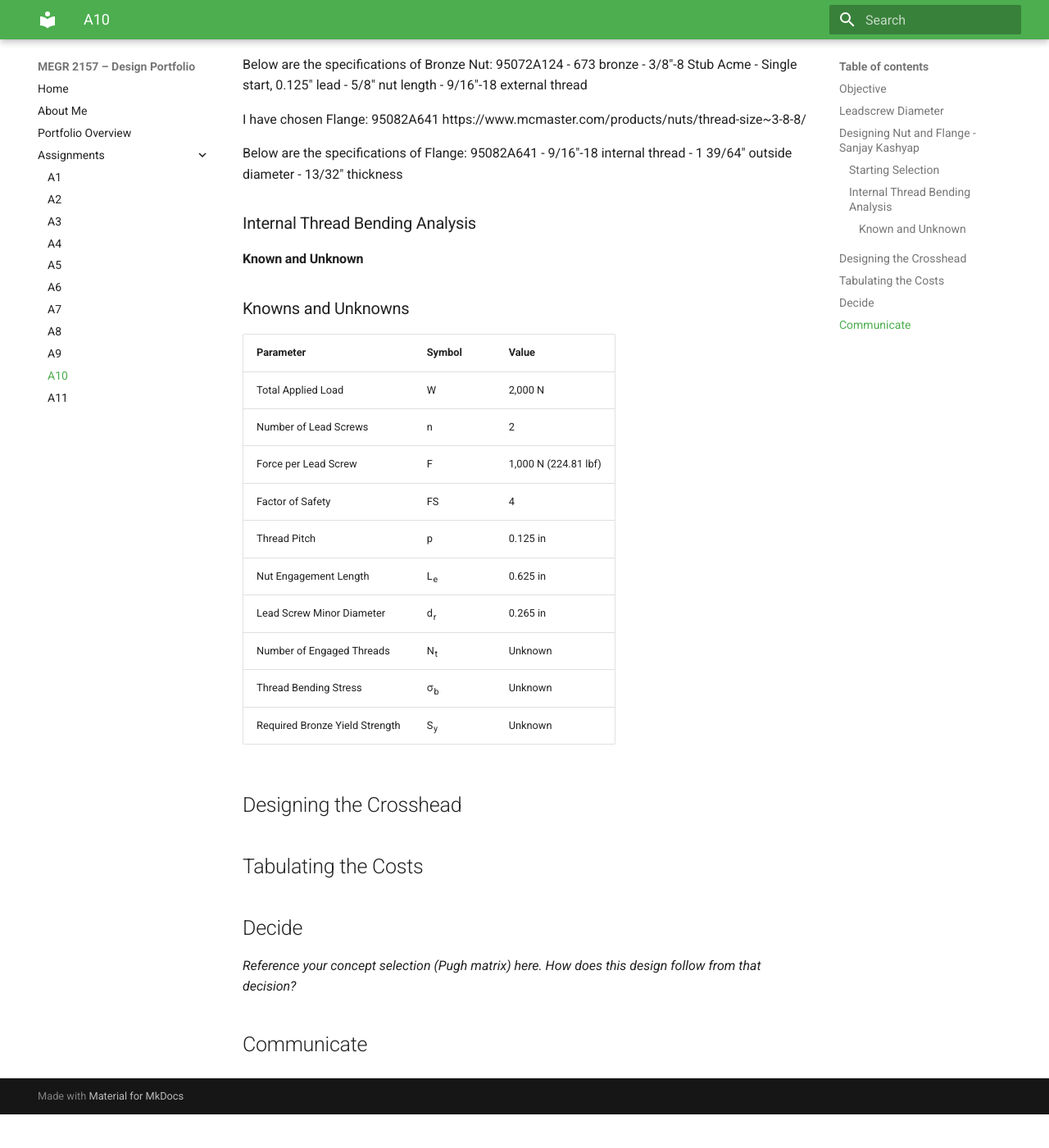
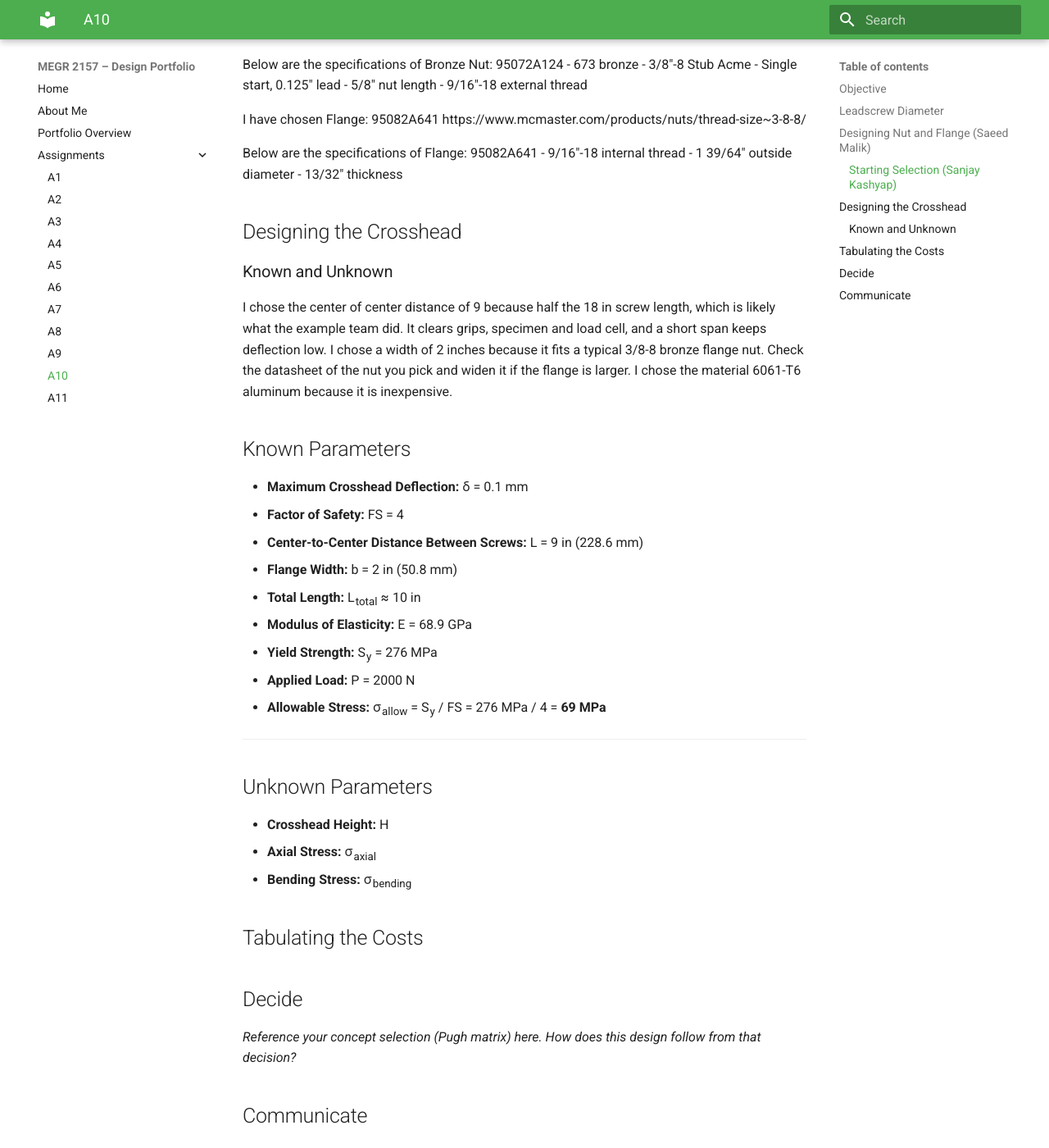
Before and after one commit to SanjayKashyap24/design-projects-portfolio, an MkDocs documentation site: the page built from docs/assignments/A10/index.md, in a window 1280 px wide and 1400 px high, scrolled down 1381 px. Shown: the whole window at 82% size. Built offline with MkDocs 1.6.1 and Material for MkDocs 9.7.7, drawn with Linux system fonts in a browser that asks for light colours; before the commit the page ends 2740 px from its top, so only the background shows below that; some of the changed text lies outside the part shown.

Commit message:
Update authors and section titles in index.md

```diff
--- a/docs/assignments/A10/index.md
+++ b/docs/assignments/A10/index.md
@@ -12,9 +12,9 @@ Design and build a mechanically driven tensile tester capable of applying up to
 
 ## Leadscrew Diameter
 
-## Designing Nut and Flange - Sanjay Kashyap
+## Designing Nut and Flange (Saeed Malik)
 
-### Starting Selection
+### Starting Selection (Sanjay Kashyap)
 
  My teammate's lead screw selection is:
 - Thread type: Acme
@@ -44,78 +44,79 @@ Below are the specifications of Flange: 95082A641
 - 1 39/64" outside diameter
 - 13/32" thickness
 
-### Internal Thread Bending Analysis
 
-#### Known and Unknown
+## Designing the Crosshead
 
-<h3>Knowns and Unknowns</h3>
+### Known and Unknown
 
-<table>
-  <thead>
-    <tr>
-      <th>Parameter</th>
-      <th>Symbol</th>
-      <th>Value</th>
-    </tr>
-  </thead>
-  <tbody>
-    <tr>
-      <td>Total Applied Load</td>
-      <td>W</td>
-      <td>2,000 N</td>
-    </tr>
-    <tr>
-      <td>Number of Lead Screws</td>
-      <td>n</td>
-      <td>2</td>
-    </tr>
-    <tr>
-      <td>Force per Lead Screw</td>
-      <td>F</td>
-      <td>1,000 N (224.81 lbf)</td>
-    </tr>
-    <tr>
-      <td>Factor of Safety</td>
-      <td>FS</td>
-      <td>4</td>
-    </tr>
-    <tr>
-      <td>Thread Pitch</td>
-      <td>p</td>
-      <td>0.125 in</td>
-    </tr>
-    <tr>
-      <td>Nut Engagement Length</td>
-      <td>L<sub>e</sub></td>
-      <td>0.625 in</td>
-    </tr>
-    <tr>
-      <td>Lead Screw Minor Diameter</td>
-      <td>d<sub>r</sub></td>
-      <td>0.265 in</td>
-    </tr>
-    <tr>
-      <td>Number of Engaged Threads</td>
-      <td>N<sub>t</sub></td>
-      <td>Unknown</td>
-    </tr>
-    <tr>
-      <td>Thread Bending Stress</td>
-      <td>&sigma;<sub>b</sub></td>
-      <td>Unknown</td>
-    </tr>
-    <tr>
-      <td>Required Bronze Yield Strength</td>
-      <td>S<sub>y</sub></td>
-      <td>Unknown</td>
-    </tr>
-  </tbody>
-</table>
+I chose the center of center distance of 9 because half the 18 in screw length, which is likely what the example team did. It clears grips, specimen and load cell, and a short span keeps deflection low. I chose a width of 2 inches because it fits a typical 3/8-8 bronze flange nut. Check the datasheet of the nut you pick and widen it if the flange is larger. I chose the material 6061-T6 aluminum because it is inexpensive.
 
-###
+<h2>Known Parameters</h2>
+
+<ul>
+  <li>
+    <strong>Maximum Crosshead Deflection:</strong>
+    &delta; = 0.1 mm
+  </li>
+  <li>
+    <strong>Factor of Safety:</strong>
+    FS = 4
+  </li>
+  <li>
+    <strong>Center-to-Center Distance Between Screws:</strong>
+    L = 9 in (228.6 mm)
+  </li>
+  <li>
+    <strong>Flange Width:</strong>
+    b = 2 in (50.8 mm)
+  </li>
+  <li>
+    <strong>Total Length:</strong>
+    L<sub>total</sub> &approx; 10 in
+  </li>
+  <li>
+    <strong>Modulus of Elasticity:</strong>
+    E = 68.9 GPa
+  </li>
+  <li>
+    <strong>Yield Strength:</strong>
+    S<sub>y</sub> = 276 MPa
+  </li>
+  <li>
+    <strong>Applied Load:</strong>
+    P = 2000 N
+  </li>
+  <li>
+    <strong>Allowable Stress:</strong>
+    &sigma;<sub>allow</sub> =
+    S<sub>y</sub> / FS =
+    276 MPa / 4 =
+    <strong>69 MPa</strong>
+  </li>
+</ul>
+
+<hr>
+
+<h2>Unknown Parameters</h2>
+
+<ul>
+  <li>
+    <strong>Crosshead Height:</strong>
+    H
+  </li>
+  <li>
+    <strong>Axial Stress:</strong>
+    &sigma;<sub>axial</sub>
+  </li>
+  <li>
+    <strong>Bending Stress:</strong>
+    &sigma;<sub>bending</sub>
+  </li>
+</ul>
 
 
-## Designing the Crosshead
+
+
 
 ## Tabulating the Costs
 
```
